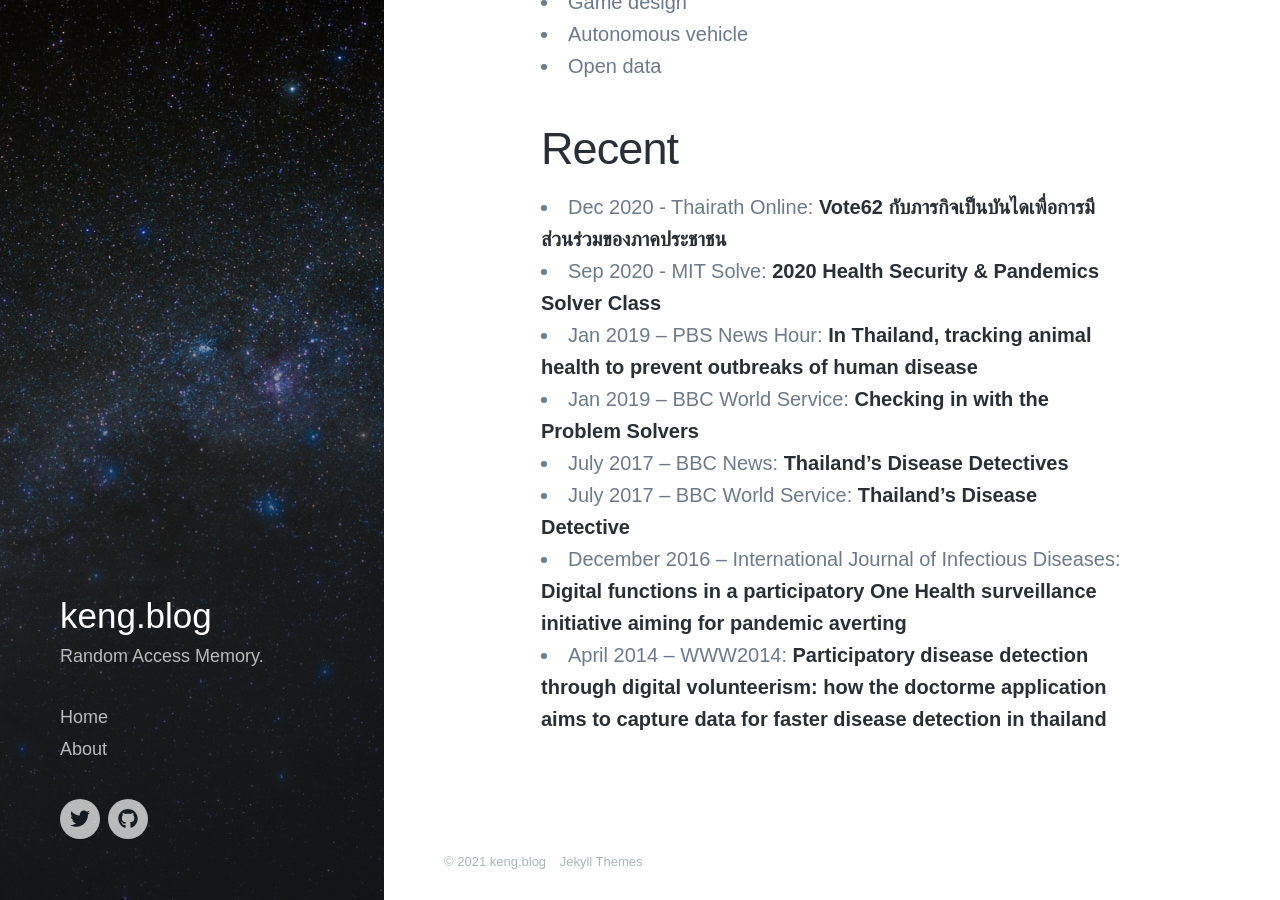
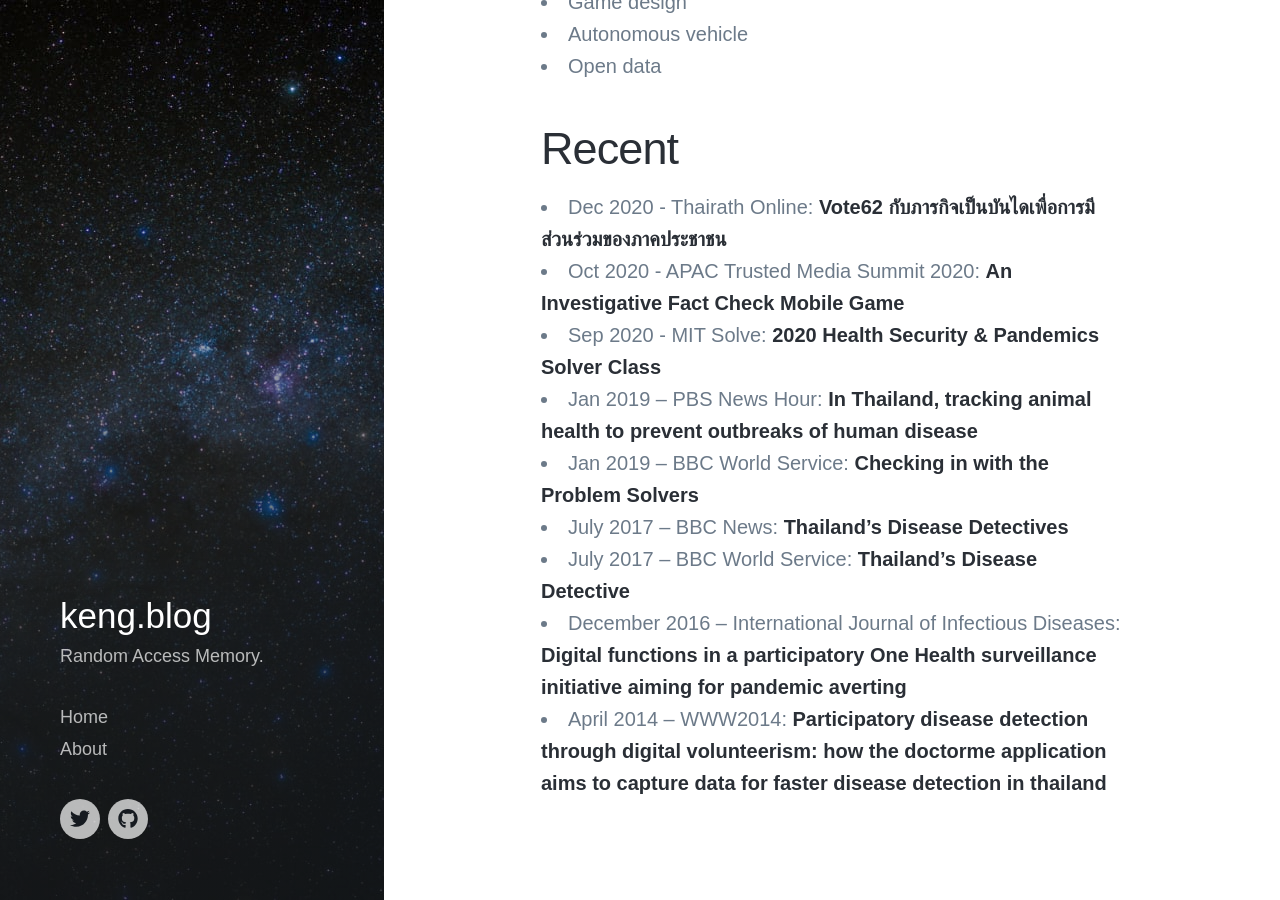
Before and after one commit to kengggg/kengggg.github.io, a Jekyll site: the page built from _pages/about.md, in a window 1280 px wide and 900 px high, scrolled down 944 px. Built offline with Jekyll 4.4.1, drawn with Linux system fonts in a browser that asks for light colours; nearby versions of some CDN libraries; some web fonts are replaced.

Commit message:
add APAC Trusted Media Summit 2020

```diff
--- a/_pages/about.md
+++ b/_pages/about.md
@@ -21,6 +21,7 @@
 ## Recent
 
 - Dec 2020 - Thairath Online: [Vote62 กับภารกิจเป็นบันไดเพื่อการมีส่วนร่วมของภาคประชาชน][18]
+- Oct 2020 - APAC Trusted Media Summit 2020: [An Investigative Fact Check Mobile Game][19]
 - Sep 2020 - MIT Solve: [2020 Health Security & Pandemics Solver Class][14]
 - Jan 2019 – PBS News Hour: [In Thailand, tracking animal health to prevent outbreaks of human disease][8]
 - Jan 2019 – BBC World Service: [Checking in with the Problem Solvers][9]
```
Also changed, not shown: other parts of _pages/about.md (+1 -0 lines).
